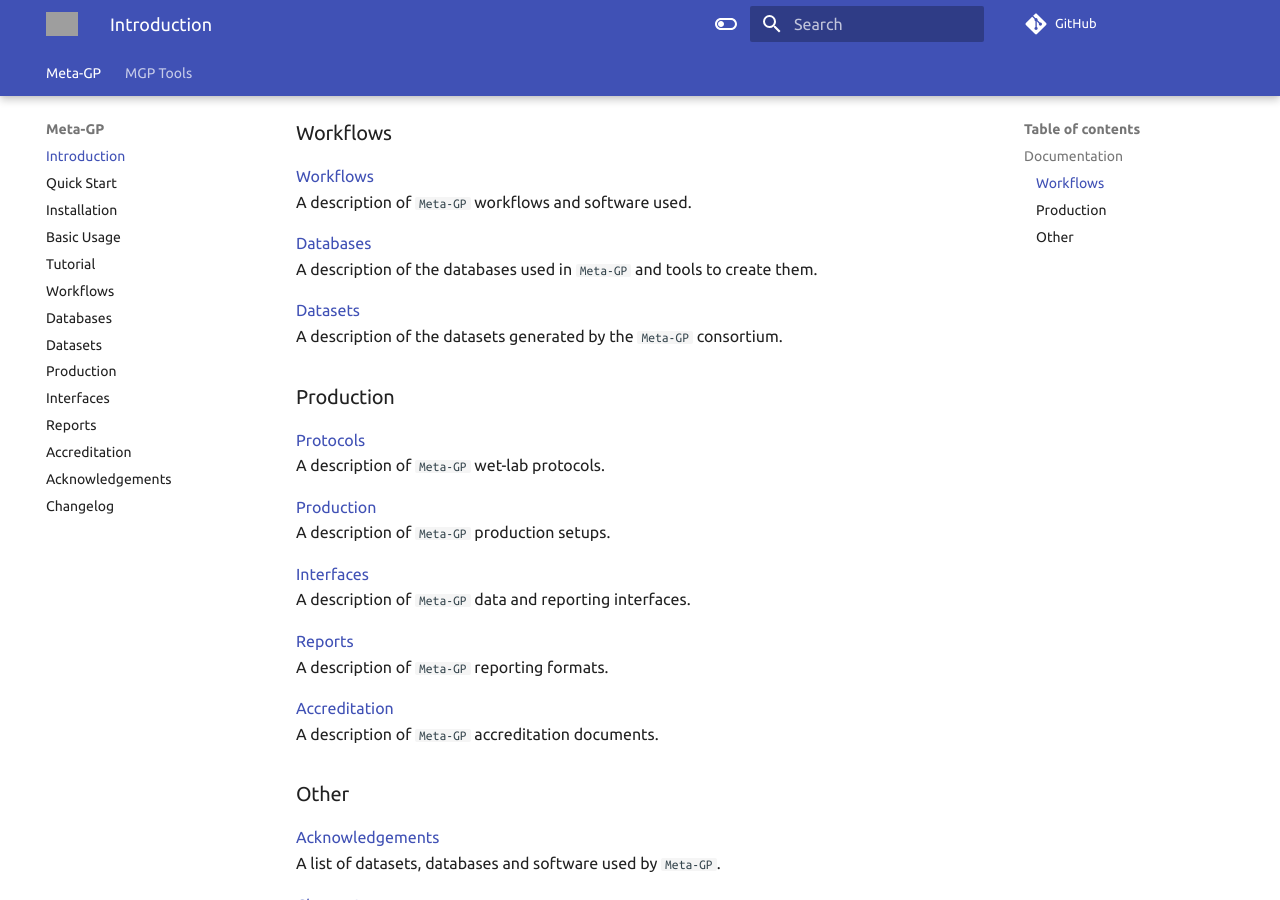
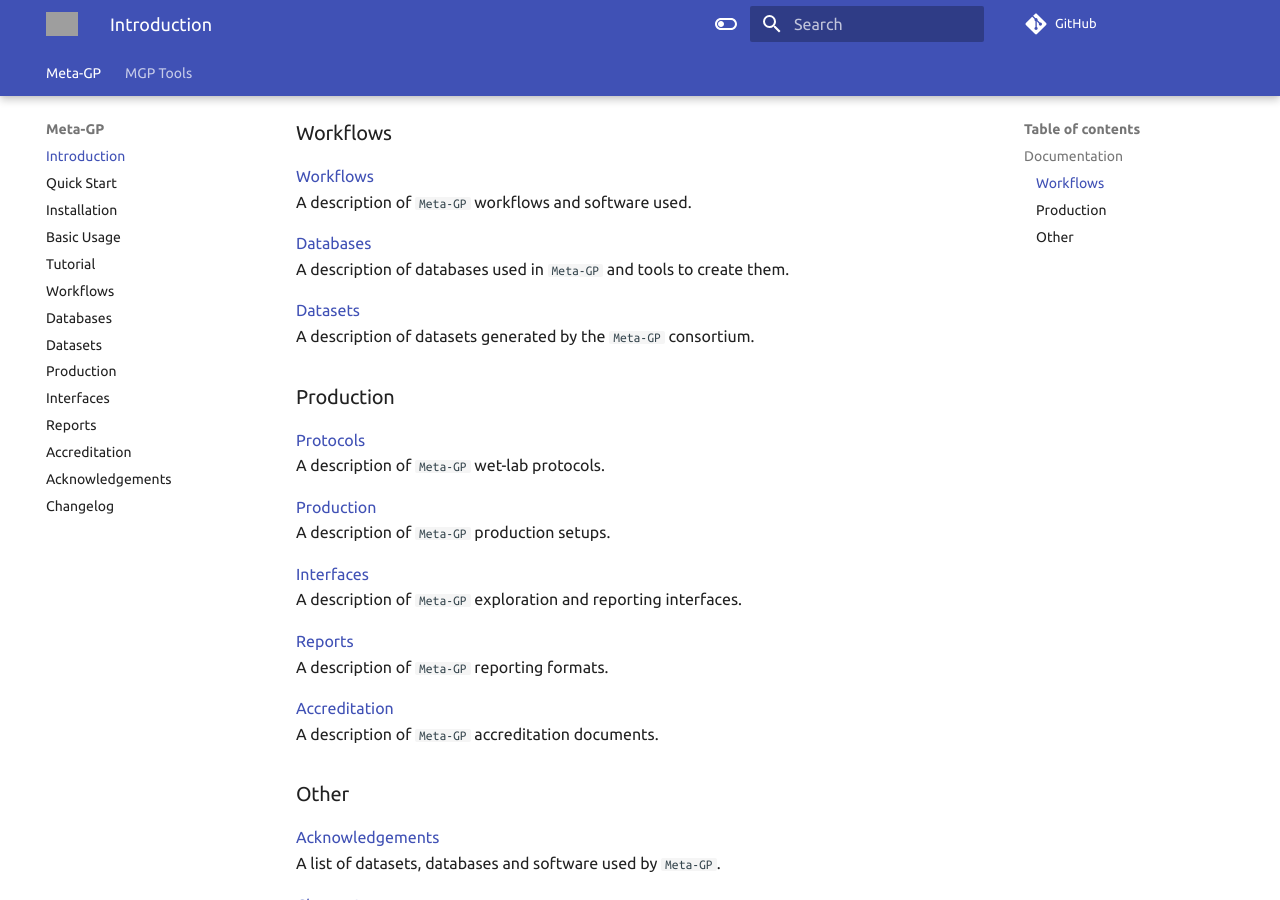
Before and after one commit to meta-gp/docs, an MkDocs documentation site: the page built from docs/index.md, in a window 1280 px wide and 900 px high, scrolled down 511 px. Built offline with MkDocs 1.6.1 and Material for MkDocs 9.7.7, drawn with Linux system fonts in a browser that asks for light colours; comment, search, counter and statistics services are not loaded; grey boxes are pictures that could not be loaded.

```diff
--- a/docs/index.md
+++ b/docs/index.md
@@ -22,10 +22,10 @@ A brief tutorial on how to run workflows and generate reports.
 A description of `Meta-GP` workflows and software used.
 
 [Databases](databases.md)
-A description of the databases used in `Meta-GP` and tools to create them.
+A description of databases used in `Meta-GP` and tools to create them.
 
 [Datasets](datasets.md)
-A description of the datasets generated by the `Meta-GP` consortium.
+A description of datasets generated by the `Meta-GP` consortium.
 
 ### Production
 
@@ -36,7 +36,7 @@ A description of `Meta-GP` wet-lab protocols.
 A description of `Meta-GP` production setups.
 
 [Interfaces](interfaces.md)
-A description of `Meta-GP` data and reporting interfaces.
+A description of `Meta-GP` exploration and reporting interfaces.
 
 [Reports](reports.md)
 A description of `Meta-GP` reporting formats.
```
Also changed, not shown: docs/installation.md (added), docs/quick-start.md (added), docs/tutorial.md (added), docs/usage-basic.md (added).
